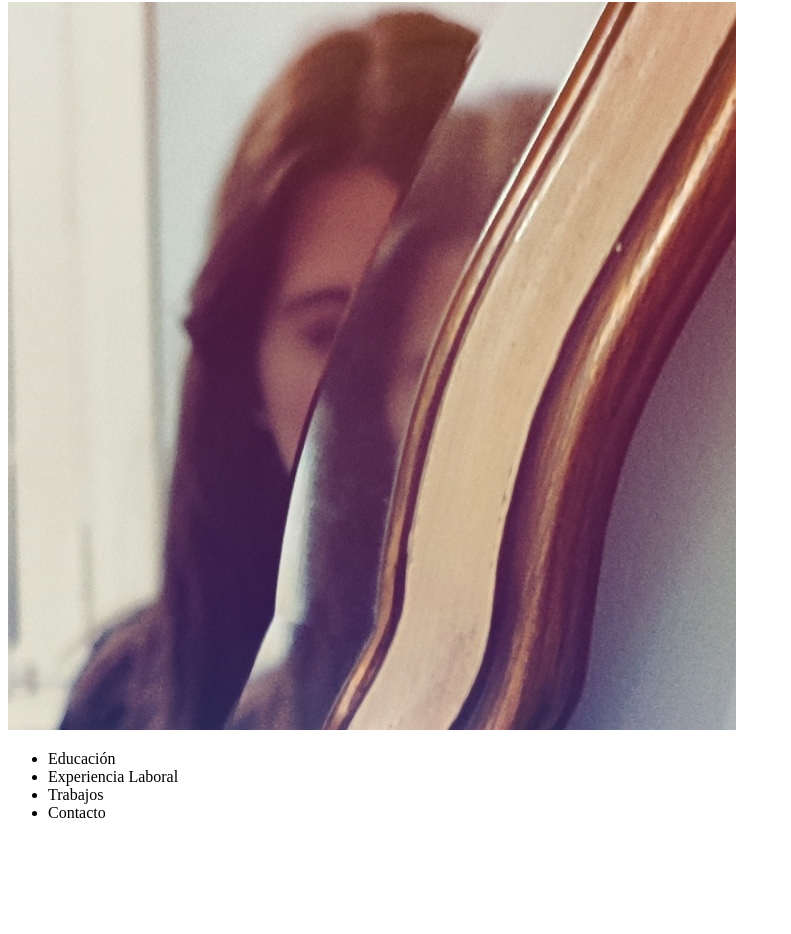
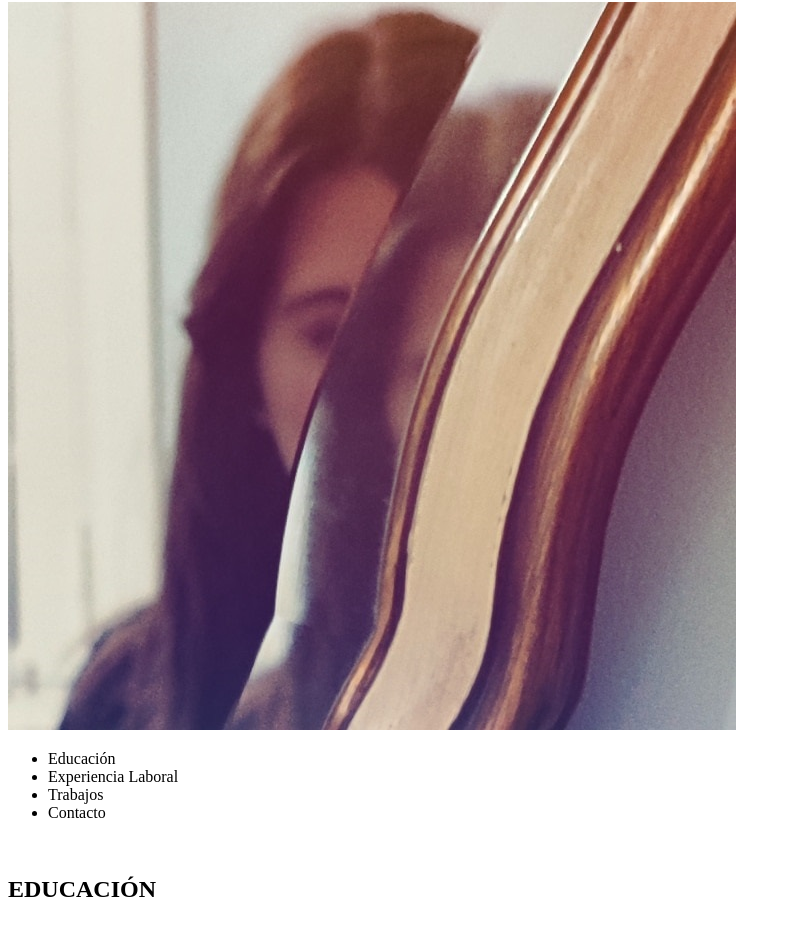
Before and after one commit to ludiazguzman/tp1ludiazguzman, a plain HTML site: page index.html in a window 1280 px wide. Shown: the part 78-1012 px from the top of the page, without its empty margins (0-791 px from the left). Before the commit the page ends 968 px from the top, so only its background shows below. Drawn offline with Linux system fonts and the light colour scheme.

Commit message:
Modificación en seccion

```diff
--- a/index.html
+++ b/index.html
@@ -20,7 +20,9 @@
         <img src="" alt="">
     </header>
     <main>
-        <section></section>
+        <section>
+            <h2>EDUCACIÓN</h2>
+        </section>
         <section></section>
         <section></section>
     </main>
```
